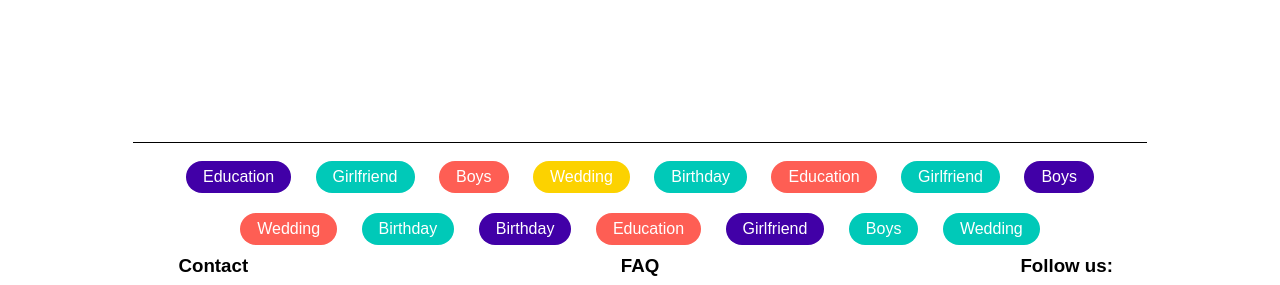
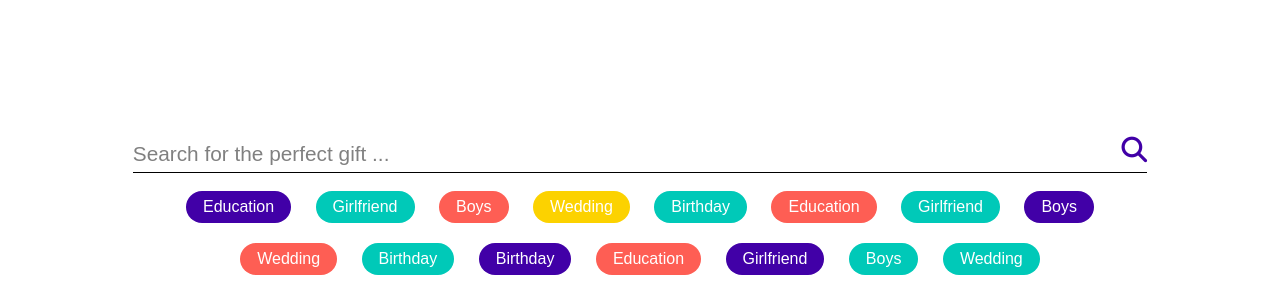
Before and after one commit to patr612e/giftee, a plain HTML site: page index.html in a window 1280 px wide. Shown: the part 95-380 px from the top of the page. Drawn offline with Linux system fonts and the light colour scheme; a web font is replaced by a local one.

Commit message:
search bar with link

```diff
--- a/css/search_home.css
+++ b/css/search_home.css
@@ -6,10 +6,29 @@
 
 #search-container{
     position: relative;
+    margin-bottom: 17%;
+}
+#search-container form{
+    font-size: 1.3rem;
+    font-weight: 300;
+}
+#search-container i{
+    position: absolute;
+    font-size: 1.6rem;
+    right: 5px;
+    top: 10px;
+    color: var(--purple);
+    cursor: pointer;
+    transition: all ease-in-out 0.2s;
+}
+#search-container i:hover{
+    color: var(--turquoise);
+    transform: scale(1.2);
 }
 
+
 .search-bar{
-    margin-top: 10%;
+    margin-top: 13%;
 }
 .search-tags{
 text-align: center;
@@ -26,7 +45,7 @@ text-align: center;
 
 #search-input-tags{
     position: absolute;
-    top: -10px;
+    top: -15px;
 }
 
 .hidden{
--- a/index.html
+++ b/index.html
@@ -51,11 +51,13 @@
     </header>
 
     <section id="content">
+      <!-- <h2>What to give? Here's how to find out.</h2> -->
       <div id="search-container">
         <div class="search-bar">
           <form name="search" onsubmit="return false">
             <div id="search-input-tags"></div>
-            <input type="text" class="search-input" autocorrect="off" autocomplete="off" />
+            <input type="text" class="search-input" autocorrect="off" autocomplete="off" placeholder="Search for the perfect gift ..." />
+            <i onclick="location.href='/product-page.html';" class="fas fa-search"></i>
             <div class="search-label hidden"></div>
           </form>
         </div>
```
